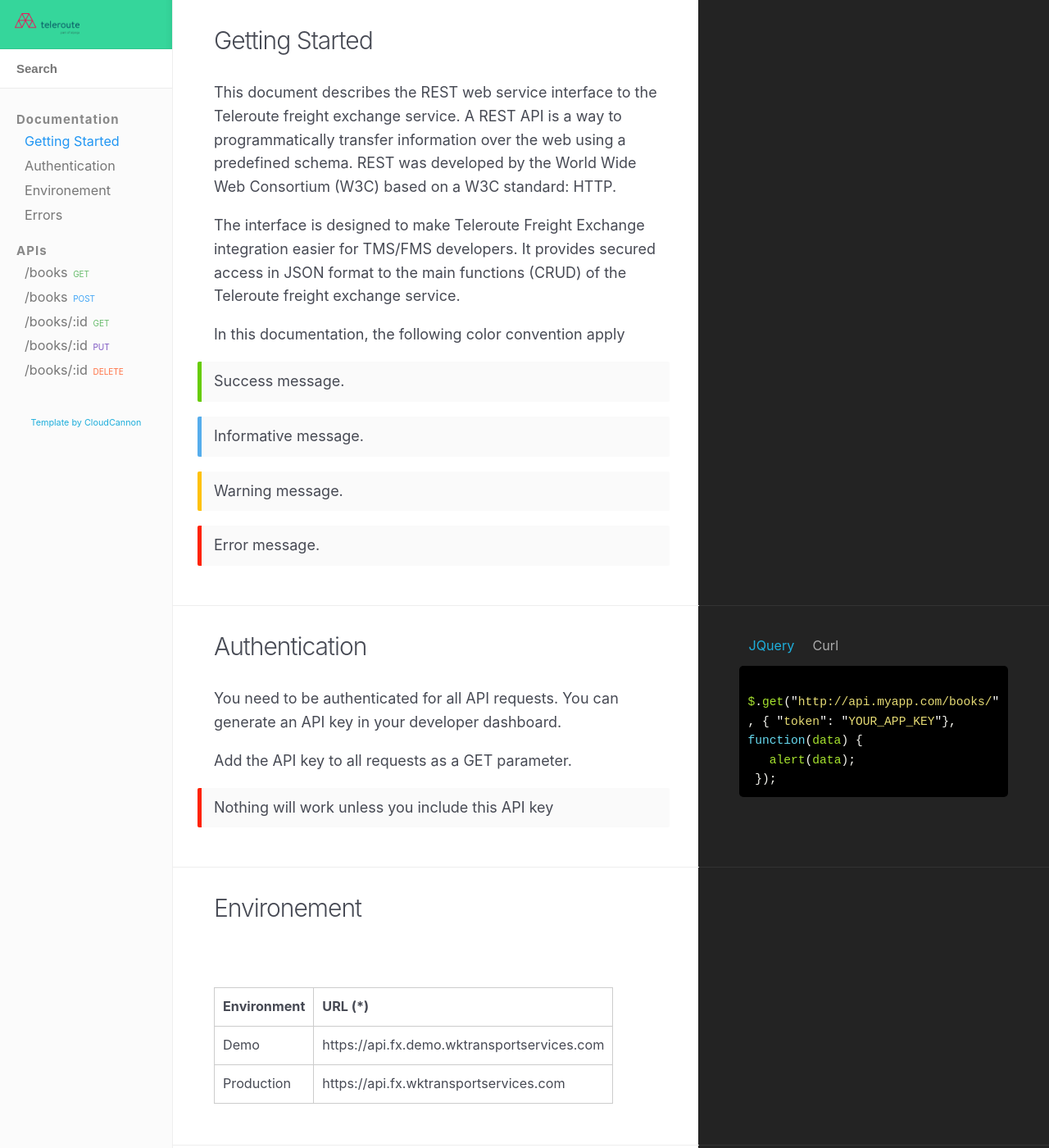
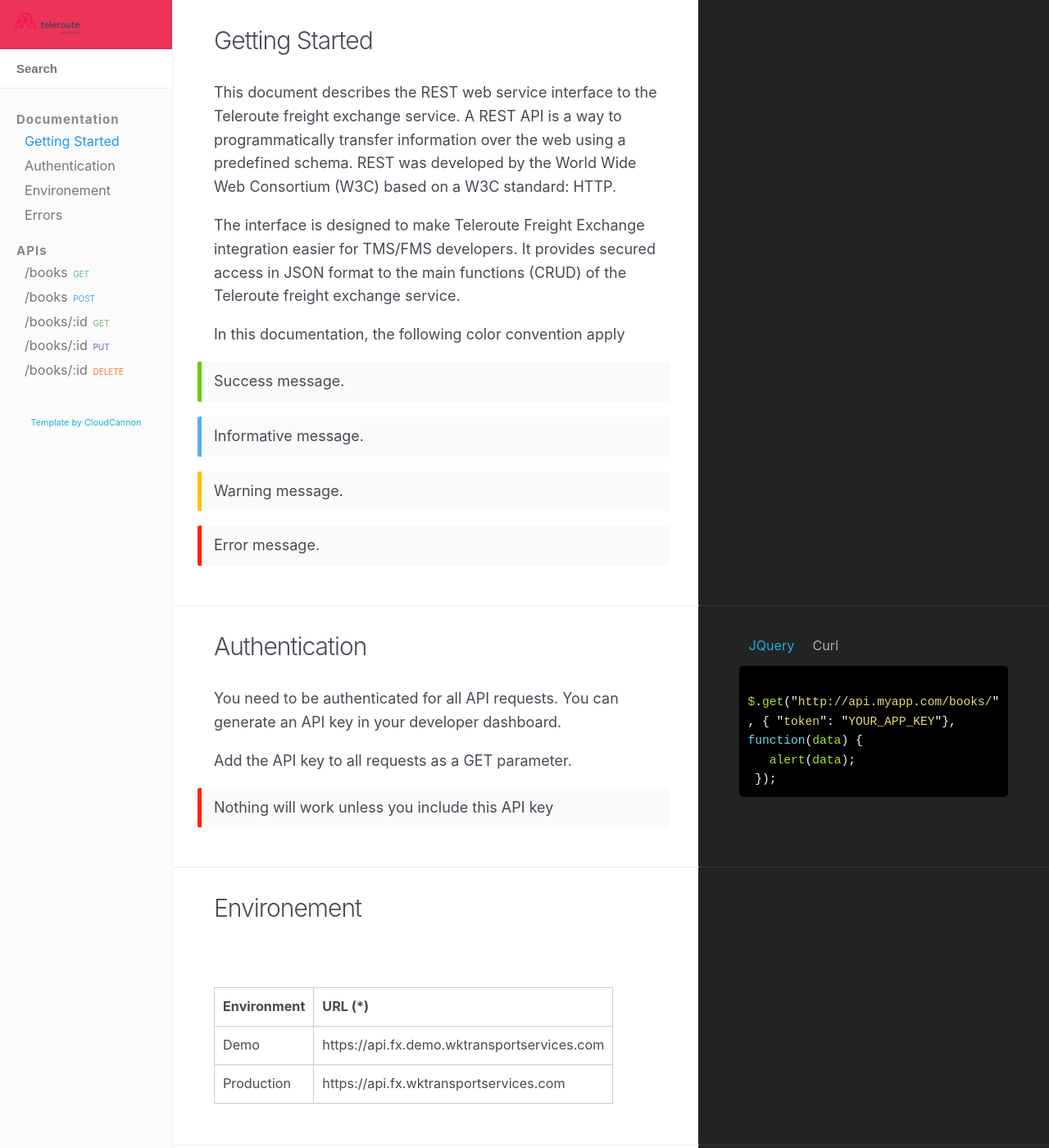
Before and after one commit to pierreyb/telerouteAPI, a Jekyll site: the page built from index.html, in a window 1280 px wide and 1400 px high. Shown: the whole window at 82% size. Built offline with Jekyll 4.4.1, drawn with Linux system fonts in a browser that asks for light colours; nearby versions of some CDN libraries.

Commit message:
Updated 'css/style.scss' via CloudCannon

```diff
--- a/css/style.scss
+++ b/css/style.scss
@@ -3,7 +3,7 @@
 sitemap: false
 ---
 
-$brand-colour: #35d69b;
+$brand-colour: #EB3458;
 
 $nav-header-height: 60px;
 $nav-background-color: #f5f5f5;
```
